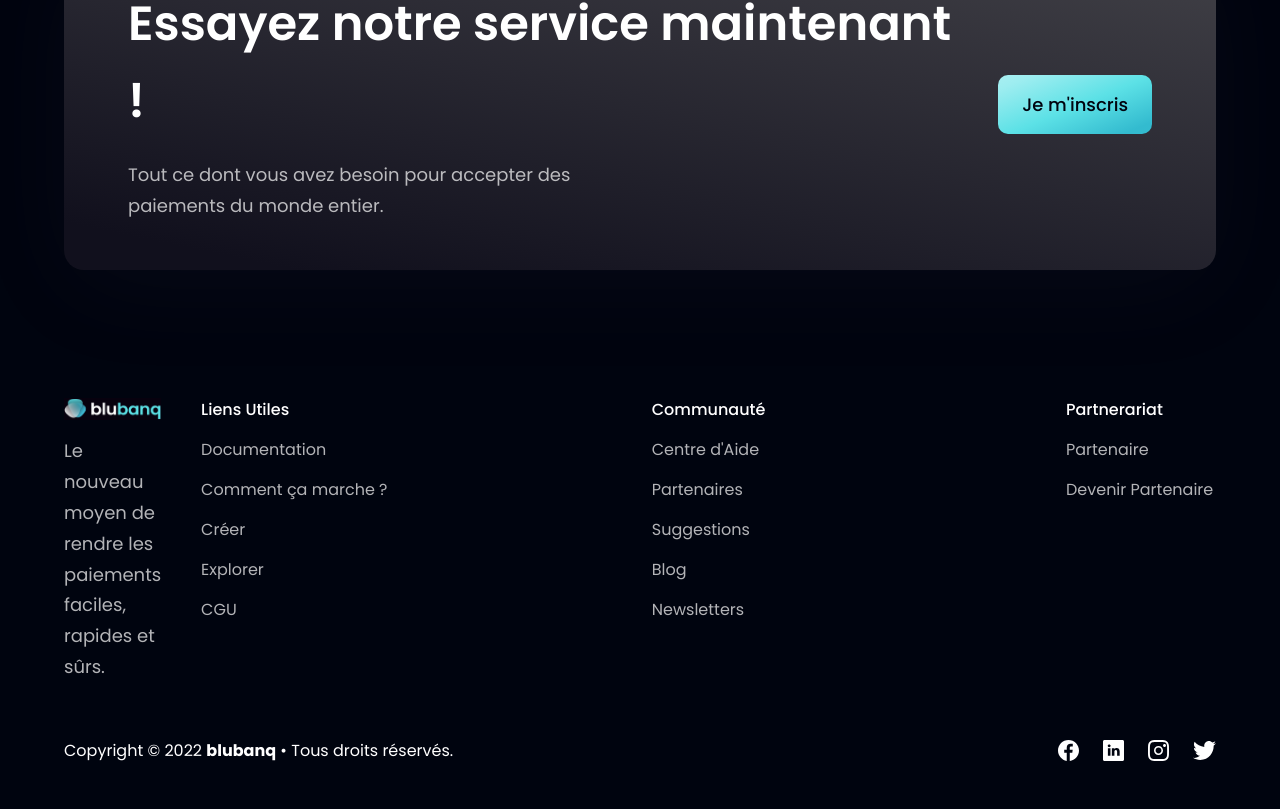
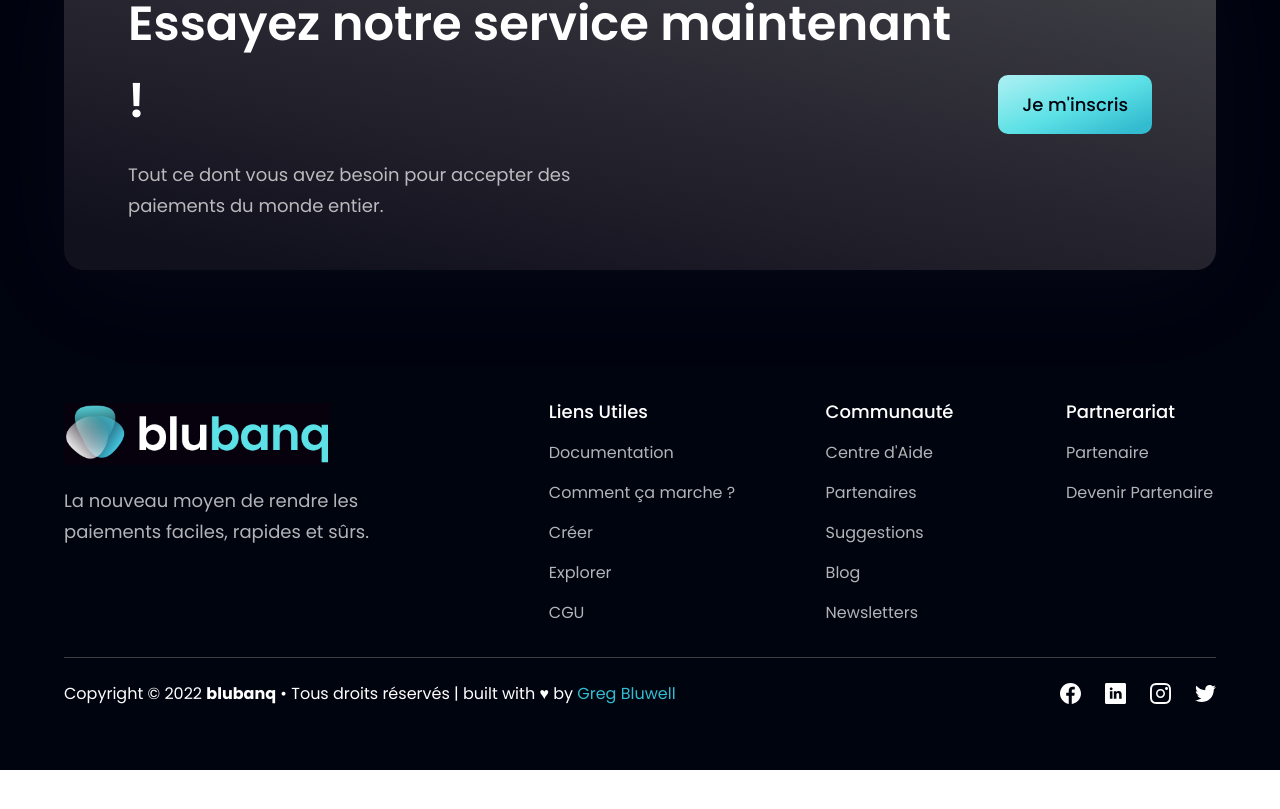
Before and after one commit to GregBluwell/003-BLUBANQ, a React (Vite) app: page / in a window 1280 px wide. Shown: the part 4641-5450 px from the top of the page. After the commit the page ends 5411 px from the top, so only its background shows below. Built offline with nearby package versions, Linux system fonts and the light colour scheme.

Commit message:
correction *Footer /flex

```diff
--- a/src/components/Footer.jsx
+++ b/src/components/Footer.jsx
@@ -5,31 +5,29 @@ import { footerLinks, socialMedia } from "../constants";
 const Footer = () => (
   <section className={`${styles.flexCenter} ${styles.paddingY} flex-col`}>
     <div className={`${styles.flexStart} md:flex-row flex-col mb-8 w-full`}>
-      <div className="flex-1 flex flex-col justify-start mr-10">
+      <div className="flex-[1] flex flex-col justify-start mr-10">
         <img
           src={blubanq}
-          alt="blubanq"
-          className="w-266 h-72.14 object-contain"
+          alt="hoobank"
+          className="w-[266px] h-[72.14px] object-contain"
         />
         <p className={`${styles.paragraph} mt-4 max-w-[312px]`}>
-          Le nouveau moyen de rendre les paiements faciles, rapides et sûrs.
+        La nouveau moyen de rendre les paiements faciles, rapides et sûrs.
+
         </p>
       </div>
 
-      <div className="flex-1.5 w-full flex flex-row justify-between flex-wrap md:mt-0 mt-10">
+      <div className="flex-[1.5] w-full flex flex-row justify-between flex-wrap md:mt-0 mt-10">
         {footerLinks.map((footerlink) => (
-          <div
-            key={footerlink.title}
-            className={`flex flex-col ss:my-0 my-4 min-w-[150px]`}
-          >
-            <h4 className="font-poppins font-medium text-18 leading-27 text-white">
+          <div key={footerlink.title} className={`flex flex-col ss:my-0 my-4 min-w-[150px]`}>
+            <h4 className="font-poppins font-medium text-[18px] leading-[27px] text-white">
               {footerlink.title}
             </h4>
             <ul className="list-none mt-4">
               {footerlink.links.map((link, index) => (
                 <li
                   key={link.name}
-                  className={`font-poppins font-normal text-16 leading-24 text-dimWhite hover:text-secondary cursor-pointer ${
+                  className={`font-poppins font-normal text-[16px] leading-[24px] text-dimWhite hover:text-secondary cursor-pointer ${
                     index !== footerlink.links.length - 1 ? "mb-4" : "mb-0"
                   }`}
                 >
@@ -42,9 +40,9 @@ const Footer = () => (
       </div>
     </div>
 
-    <div className="w-full flex justify-between items-center md:flex-row flex-col pt-6 border-t-1 border-t-[#3F3E45]">
-      <p className="font-poppins font-normal text-center text-18 leading-27 text-white">
-        Copyright © 2022 <strong>blubanq</strong> • Tous droits réservés.
+    <div className="w-full flex justify-between items-center md:flex-row flex-col pt-6 border-t-[1px] border-t-[#3F3E45]">
+    <p className="font-poppins font-normal text-center text-18 leading-27 text-white">
+        Copyright © 2022 <strong>blubanq</strong> • Tous droits réservés | built with ♥ by <a href="https://gregbluwell.dev" target="_blank" id="credit-GB" > Greg Bluwell</a>
       </p>
 
       <div className="flex flex-row md:mt-0 mt-6">
@@ -53,7 +51,7 @@ const Footer = () => (
             key={social.id}
             src={social.icon}
             alt={social.id}
-            className={`sm-icon w-21 h-21 object-contain cursor-pointer ${
+            className={`w-[21px] h-[21px] object-contain cursor-pointer ${
               index !== socialMedia.length - 1 ? "mr-6" : "mr-0"
             }`}
             onClick={() => window.open(social.link)}
--- a/src/index.css
+++ b/src/index.css
@@ -139,3 +139,12 @@
 }
 
 /*--------------*/
+
+#credit-GB {
+  color: #33bbcf;
+
+  &:hover {
+    color: white;
+    cursor: pointer;
+  }
+}
```
